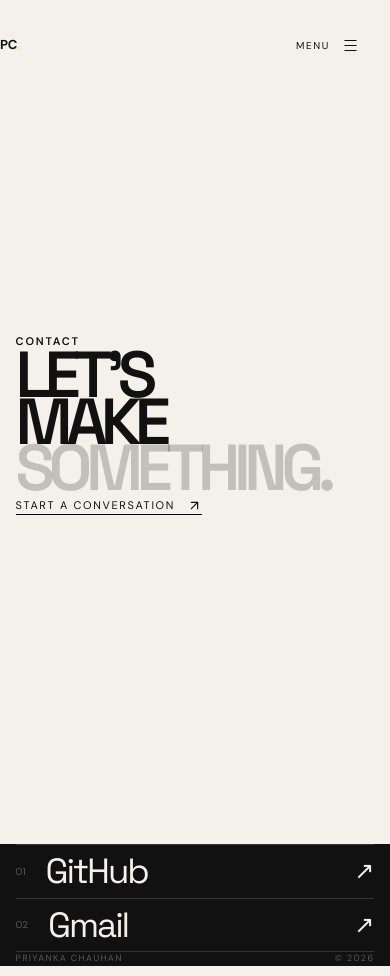
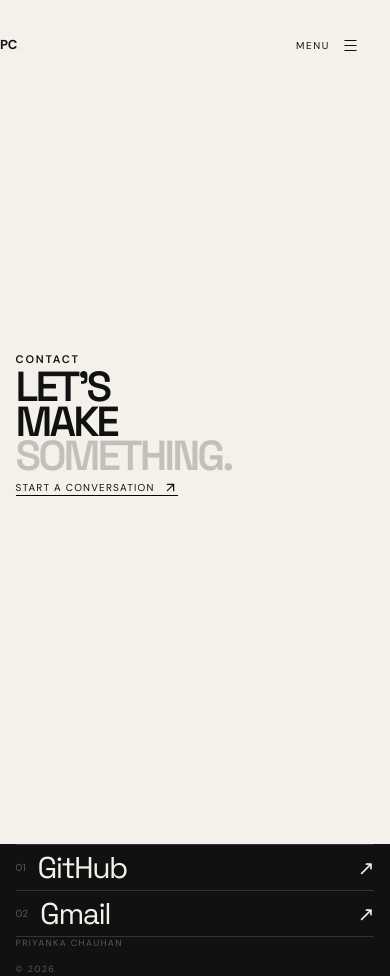
Before and after one commit to priyanka06152024/My-portfolio, a React (Vite) app: page /contact in a window 390 px wide. Built offline with nearby package versions, Linux system fonts and the light colour scheme.

Commit message:
create reponsive design

```diff
--- a/src/sections/Contact/ContactHero.jsx
+++ b/src/sections/Contact/ContactHero.jsx
@@ -1,15 +1,16 @@
+
 import { Link } from "react-router-dom";
 import { ArrowUpRight } from "lucide-react";
 
 function ContactHero() {
   return (
-    <section className="min-h-screen flex items-end pb-[10vh]">
+    <section className="min-h-screen flex items-end pb-[7vh] sm:pb-[10vh]">
       <div className="container">
         <span className="section-label">
-           Contact
+          Contact
         </span>
 
-        <h1 className="display-font text-[clamp(65px,13vw,200px)] font-semibold tracking-[-0.1em] leading-[0.72] mt-8">
+        <h1 className="display-font text-[clamp(42px,10vw,200px)] sm:text-[clamp(65px,13vw,200px)] font-semibold tracking-[-0.07em] sm:tracking-[-0.1em] leading-[0.82] sm:leading-[0.72] mt-6 sm:mt-8">
           LET&apos;S
           <br />
           MAKE
@@ -21,7 +22,7 @@ function ContactHero() {
 
         <Link
           to="mailto:your-email@example.com"
-          className="inline-flex items-center gap-3 mt-14 border-b border-black pb-3 uppercase text-[11px] tracking-[0.15em]"
+          className="inline-flex items-center gap-2 sm:gap-3 mt-9 sm:mt-14 border-b border-black pb-3 uppercase text-[10px] sm:text-[11px] tracking-[0.12em] sm:tracking-[0.15em]"
           data-cursor="MAIL"
         >
           Start a conversation
--- a/src/sections/Contact/SocialLinks.jsx
+++ b/src/sections/Contact/SocialLinks.jsx
@@ -1,9 +1,9 @@
+
 const links = [
   {
     name: "GitHub",
     url: "https://github.com/priyanka06152024",
   },
-
   {
     name: "Gmail",
     url: "https://mail.google.com/mail/u/0/#inbox",
@@ -12,7 +12,7 @@ const links = [
 
 function SocialLinks() {
   return (
-    <section className="bg-[#111] text-[#F4F1EA] py-[10vh]">
+    <section className="bg-[#111] text-[#F4F1EA] py-[7vh] sm:py-[10vh]">
       <div className="container">
         {links.map((link, index) => (
           <a
@@ -20,26 +20,26 @@ function SocialLinks() {
             href={link.url}
             target="_blank"
             rel="noreferrer"
-            className="flex items-center justify-between border-t border-white/15 py-6 group"
+            className="flex items-center justify-between gap-3 border-t border-white/15 py-5 sm:py-6 group"
             data-cursor="OPEN"
           >
-            <div className="flex gap-5 items-center">
-              <span className="text-[10px] text-white/30">
+            <div className="flex gap-3 sm:gap-5 items-center min-w-0">
+              <span className="text-[10px] text-white/30 shrink-0">
                 0{index + 1}
               </span>
 
-              <span className="display-font text-[clamp(35px,6vw,80px)] tracking-[-0.06em] group-hover:text-[#D7FF3F] transition-colors">
+              <span className="display-font text-[clamp(30px,6vw,80px)] tracking-[-0.05em] sm:tracking-[-0.06em] group-hover:text-[#D7FF3F] transition-colors">
                 {link.name}
               </span>
             </div>
 
-            <span className="text-2xl group-hover:rotate-45 transition-transform">
+            <span className="text-xl sm:text-2xl shrink-0 group-hover:rotate-45 transition-transform">
               ↗
             </span>
           </a>
         ))}
 
-        <div className="border-t border-white/15 mt-20 pt-6 flex justify-between text-[9px] uppercase tracking-[0.15em] text-white/30">
+        <div className="border-t border-white/15 mt-12 sm:mt-20 pt-6 flex flex-col gap-3 sm:flex-row sm:justify-between sm:items-center text-[9px] uppercase tracking-[0.15em] text-white/30">
           <span>Priyanka Chauhan</span>
           <span>© 2026</span>
         </div>
```
